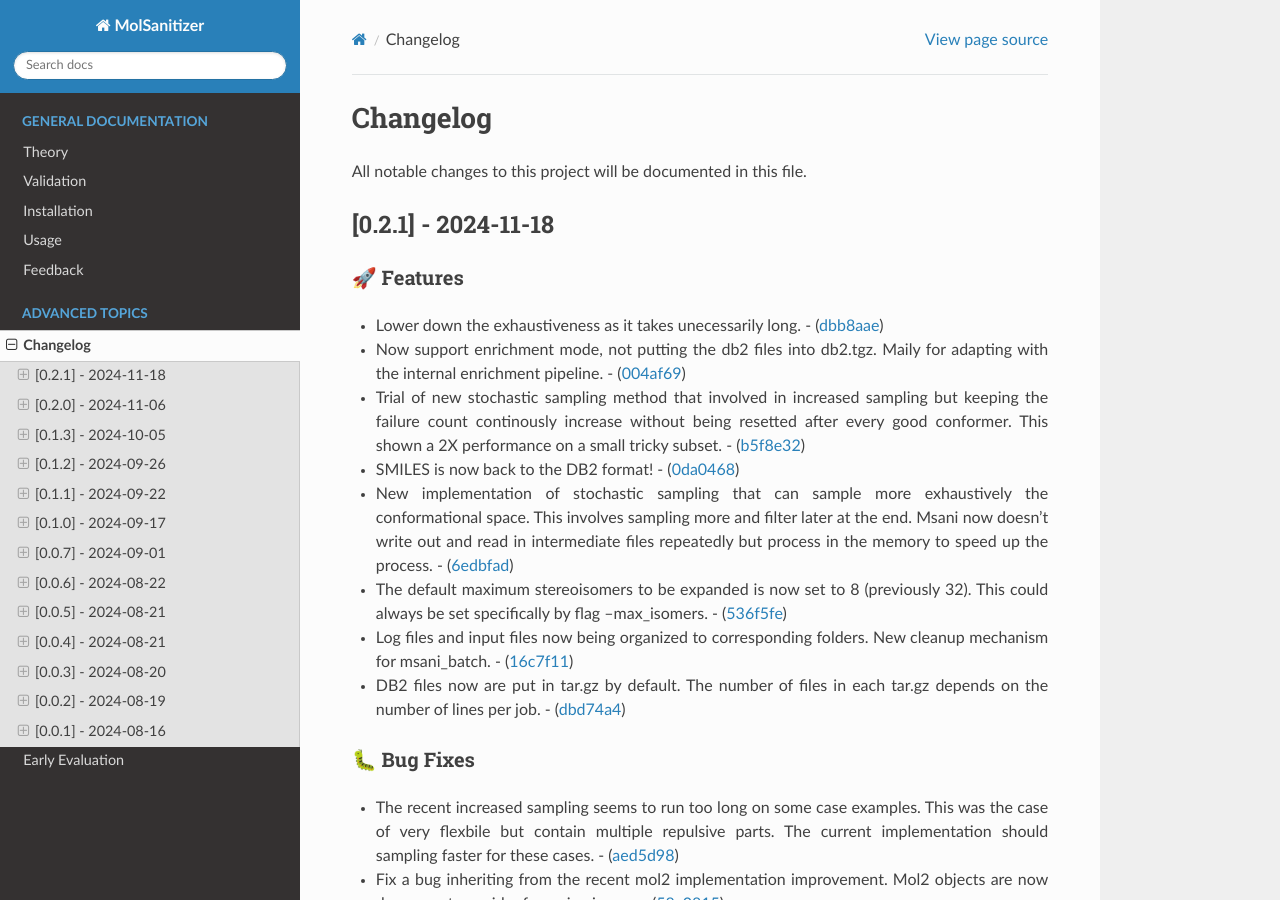
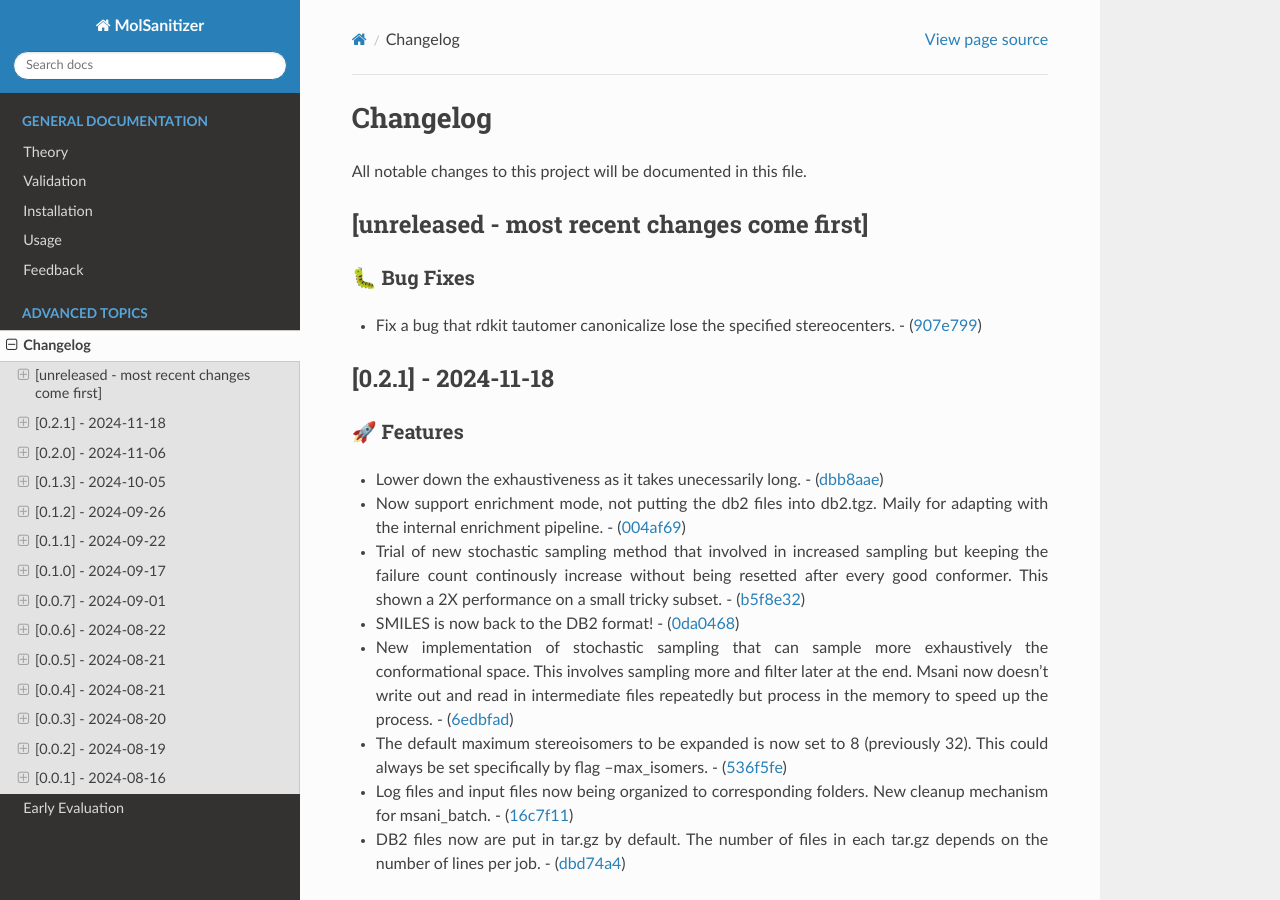
Before and after one commit to phonglam3103/msani-readthedocs, a Sphinx documentation site: the page built from docs/source/changes.rst, in a window 1280 px wide and 900 px high. Built offline with Sphinx 7.4.7 and the Read the Docs theme 3.1.0, drawn with Linux system fonts in a browser that asks for light colours; formulas are drawn with MathJax 3.

Commit message:
Update changes.rst from the software repository

```diff
--- a/docs/source/changes.rst
+++ b/docs/source/changes.rst
@@ -2,6 +2,16 @@ Changelog
 =========
 
 All notable changes to this project will be documented in this file.
+
+[unreleased - most recent changes come first]
+---------------------------------------------
+
+🐛 Bug Fixes
+~~~~~~~~~~~
+
+-  Fix a bug that rdkit tautomer canonicalize lose the specified
+   stereocenters. -
+   (`907e799 <https://github.com/Isra3l/MolSanitizer/commit/907e7994bb15de84401d6b06fae3f1b970d11d47>`__)
 
 [0.2.1] - 2024-11-18
 --------------------
@@ -37,6 +47,8 @@ All notable changes to this project will be documented in this file.
 -  DB2 files now are put in tar.gz by default. The number of files in
    each tar.gz depends on the number of lines per job. -
    (`dbd74a4 <https://github.com/Isra3l/MolSanitizer/commit/dbd74a42537fed8c4e123f1f255b3debbd57d958>`__)
+
+.. _bug-fixes-1:
 
 🐛 Bug Fixes
 ~~~~~~~~~~~
```
Also changed, not shown: other parts of docs/source/changes.rst (+9 -9 lines).
